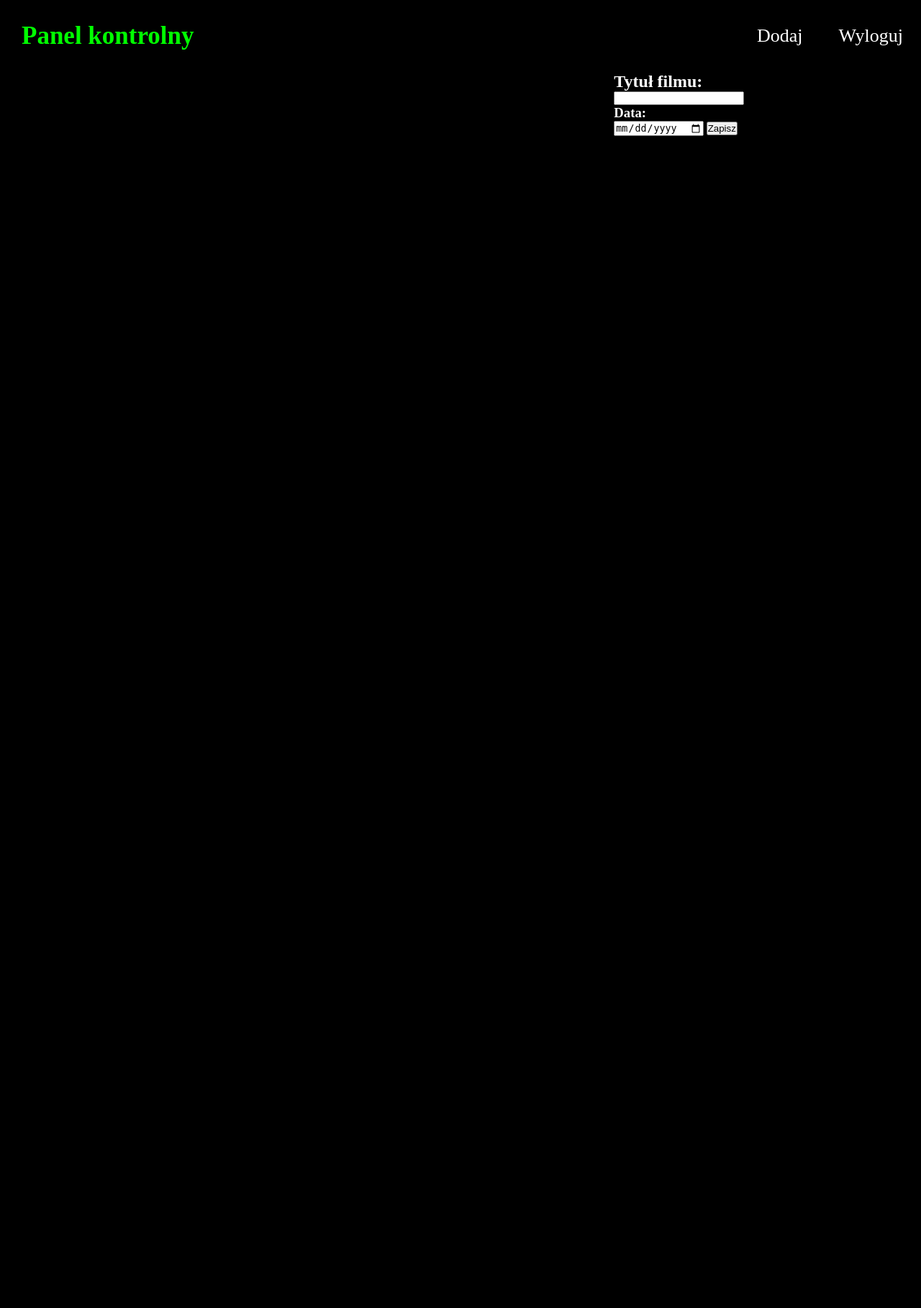
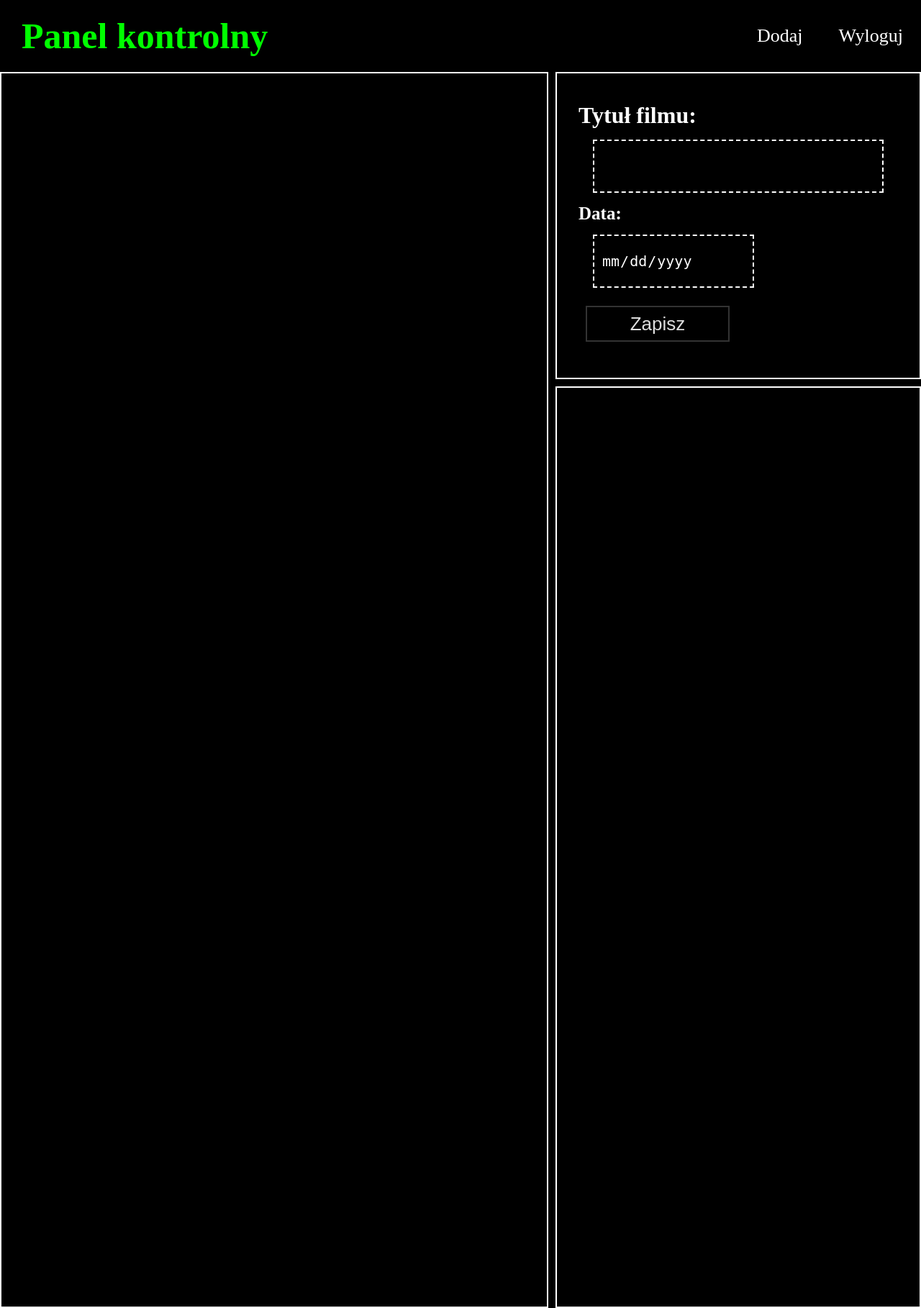
Before and after one commit to T35T123/biuletyn, a PHP site: page /panel.php in a window 1280 px wide. Shown: the whole page at 72% size. Before the commit the page ends 189 px from the top, so only its background shows below. Run offline with PHP 8.4, Linux system fonts and the light colour scheme; the visitor is signed in with stand-in values (Sample User, id 1); data that the repository does not hold is empty.

Commit message:
Update panel.css, add button, form and input styles

```diff
--- a/styles/panel.css
+++ b/styles/panel.css
@@ -11,16 +11,107 @@ body {
 
 }
 
-h1,h2,h3,h4,h5,p {
+h1,h2,h3 {
 
-	color: white
+	color: white;
 
+	margin: 10px 0px;
+
+}
+
+form {
+
+	display: flex;
+	flex-flow: column;
+
+	margin: 30px;
+
+}
+
+form > input[type=date] {
+
+	width: 200px;
+
+}
+
+.btn {
+
+
+	width: 200px;
+	height: 50px;
+
+	margin: 20px 10px;
+
+	background: none;
+
+	border: 2px solid #333;
+	color: #ddd;
+
+	font-size: 26px;
+
+}
+
+.btn:hover {
+
+	border: 2px solid #eee;
+	color: white;
+
+	cursor: pointer;
+
+}
+
+
+.btn--delete:hover {
+
+	background: #ee0000;
+
+}
+
+form > input,textarea {
+
+	margin: 5px 20px;
+
+	background: none;
+	border: 2px dashed white;
+
+	min-height: 50px;
+
+	color: white;
+
+	font-size: 20px;
+
+	padding: 10px;
+
+	outline: none;
+
+}
+
+form > input:focus, textarea:focus {
+
+	border: 2px dashed #00ff00;
+
+}
+
+form > textarea {
+
+	resize: none;
+
+	min-height: 400px;
+
+}
+
+form > h2 {
+	font-size: 32px;
+}
+
+form > h3 {
+	font-size: 25px;
 }
 
 #app {
 
-	width: 100vw;
-	height: 100vh;
+	width: 100%;
+	height: auto;
 
 	display: flex;
 	flex-flow: column;
@@ -50,7 +141,7 @@ h1,h2,h3,h4,h5,p {
 
 	color: #00ff00;
 
-	font-size: 35px;
+	font-size: 50px;
 	padding-left: 30px;
 
 }
@@ -79,7 +170,7 @@ h1,h2,h3,h4,h5,p {
 
 }
 
-.menu > li > p,a {
+.menu > li > p, a {
 
 	font-size: 26px;
 	padding: 0 25px;
@@ -94,10 +185,18 @@ h1,h2,h3,h4,h5,p {
 .preview {
 
 	display: grid;
-	grid-template-columns: 2fr 1fr;
+	grid-template-columns: 3fr 2fr;
 	grid-template-rows: 1fr 3fr;
+	grid-gap: 10px;
 
 	flex: 1 1;
+
+
+}
+
+.statements,.cinema,.contests {
+
+	border: 2px solid white;
 
 }
 
```
